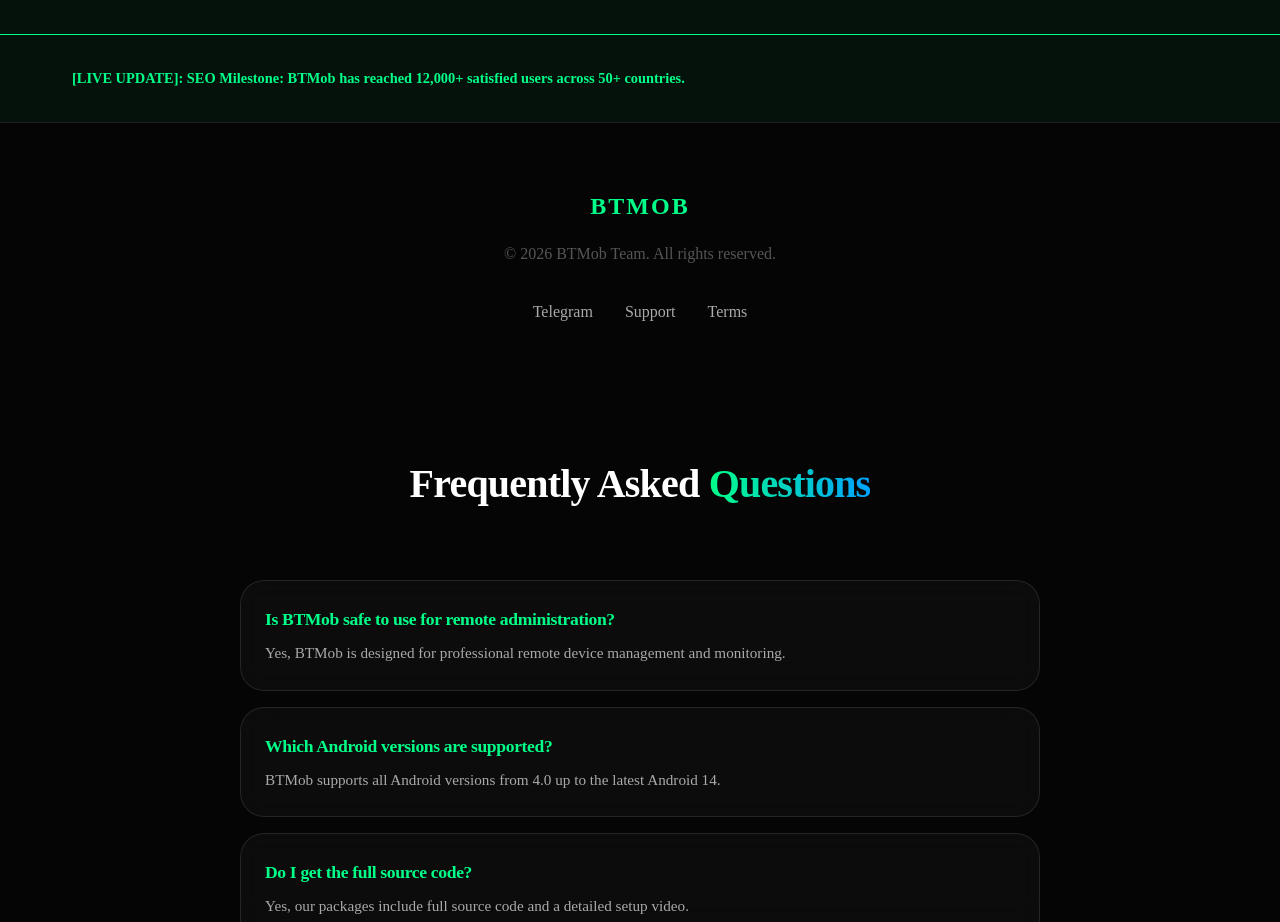
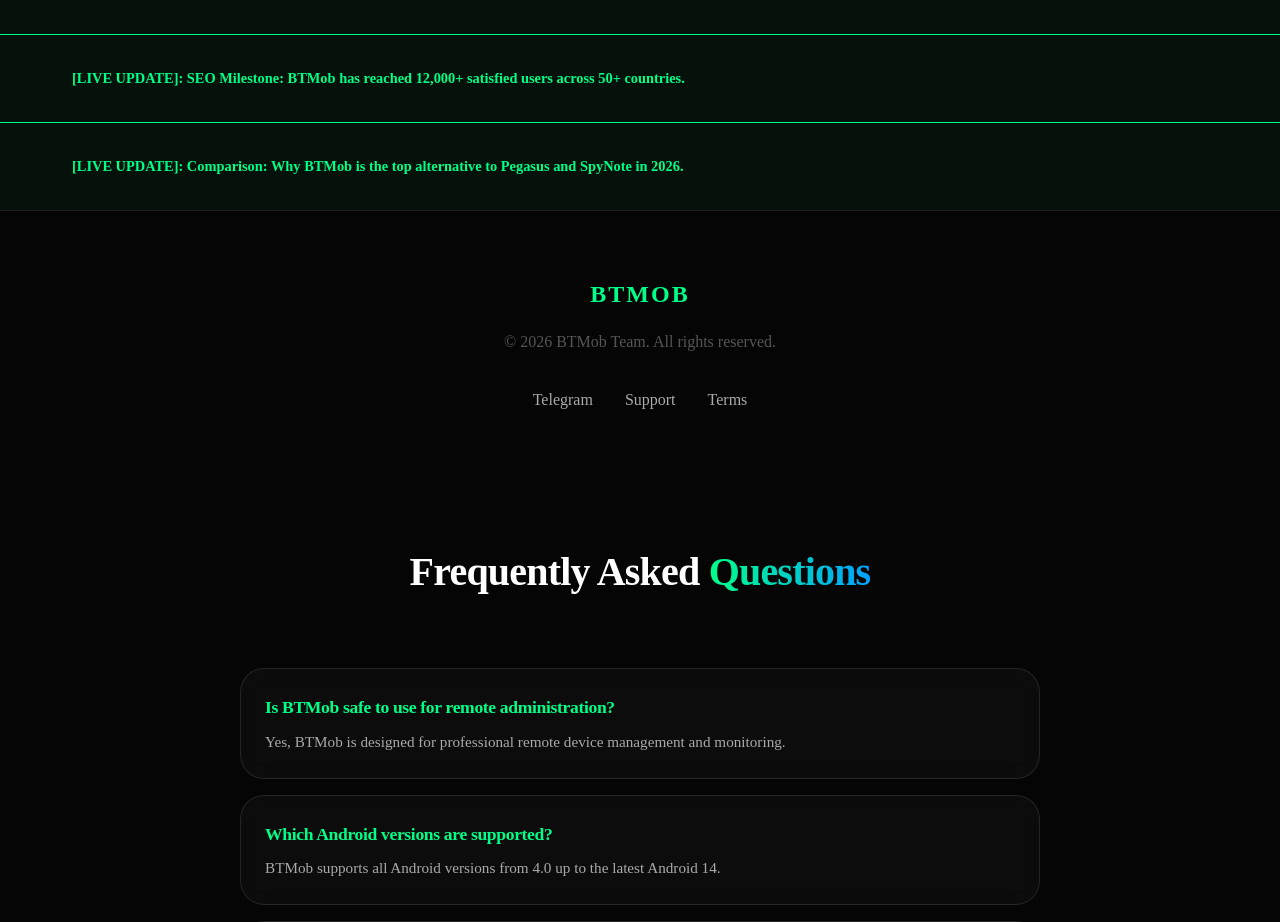
Before and after one commit to Senzmie/btmob-site, a Next.js app: page / in a window 1280 px wide. Shown: the part 5885-6807 px from the top of the page. Built offline with nearby package versions, Linux system fonts and the light colour scheme.

Commit message:
Automated SEO Update: 2026-07-01 02:06

```diff
--- a/src/app/page.tsx
+++ b/src/app/page.tsx
@@ -278,6 +278,16 @@
         </div>
       </section>
 
+
+      {/* Auto-Generated SEO Update: 7/1/2026, 2:06:08 AM */}
+      <section style={{ padding: '2rem 0', background: 'rgba(0, 255, 136, 0.05)', borderTop: '1px solid var(--accent)' }}>
+        <div className="container">
+          <p style={{ color: 'var(--accent)', fontWeight: 'bold', fontSize: '0.9rem' }}>
+            [LIVE UPDATE]: Comparison: Why BTMob is the top alternative to Pegasus and SpyNote in 2026.
+          </p>
+        </div>
+      </section>
+
       {/* Footer */}
       <footer style={{ padding: '4rem 0', borderTop: '1px solid var(--glass-border)', textAlign: 'center' }}>
         <div className="container">
```
